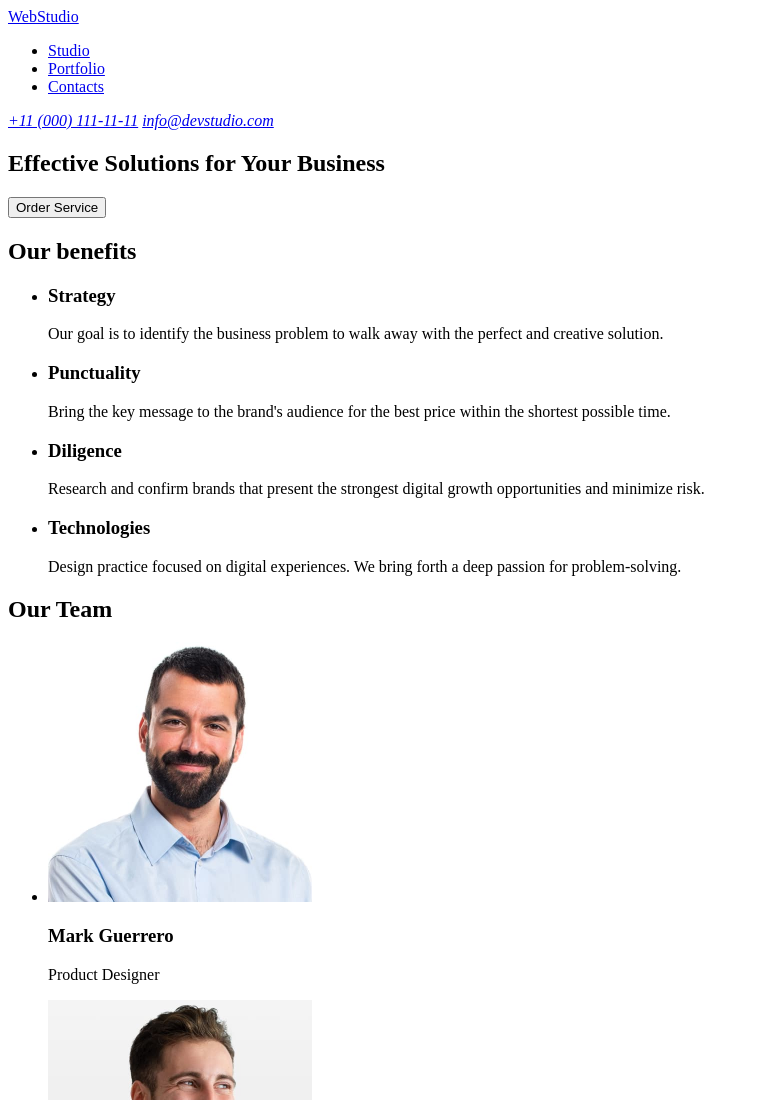
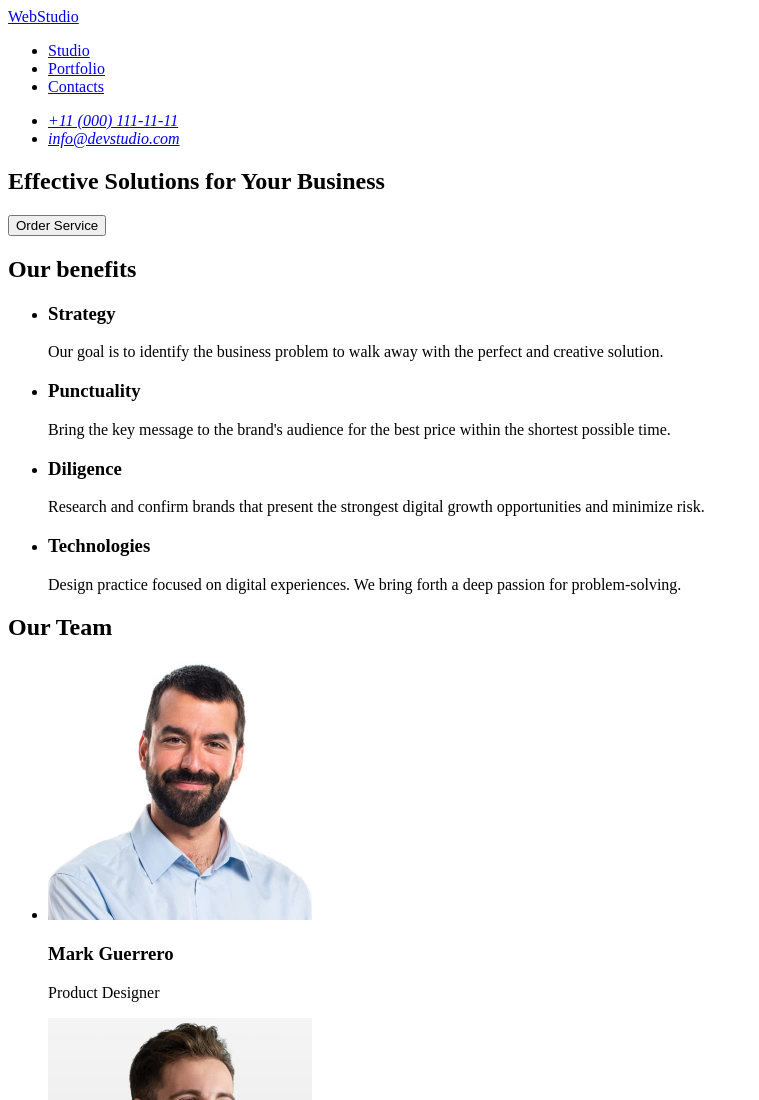
Before and after one commit to Iryna321-ai/goit-markup-hw-01, a plain HTML site: page index.html in a window 1280 px wide. Shown: the top 1100 px of the page, without its empty margins (0-759 px from the left). Drawn offline with Linux system fonts and the light colour scheme.

Commit message:
add markup header

```diff
--- a/index.html
+++ b/index.html
@@ -7,8 +7,7 @@
 </head>
 <body>
     <header>
-<section>
-    <nav></nav>
+    <nav>
     <a href="./index.html">WebStudio</a>
       <ul>
           <li><a href="./index.html">Studio</a></li>
@@ -18,10 +17,11 @@
     </nav>
 
     <address>
-    <a href="tel:+110001111111">+11 (000) 111-11-11</a>
-    <a href="mailto:info@devstudio.com">info@devstudio.com</a>
+        <ul>
+            <li><a href="tel:+110001111111">+11 (000) 111-11-11</a></li>
+            <li><a href="mailto:info@devstudio.com">info@devstudio.com</a></li>
+        </ul>
     </address>
-</section>
     </header>
 
     <main>
```
